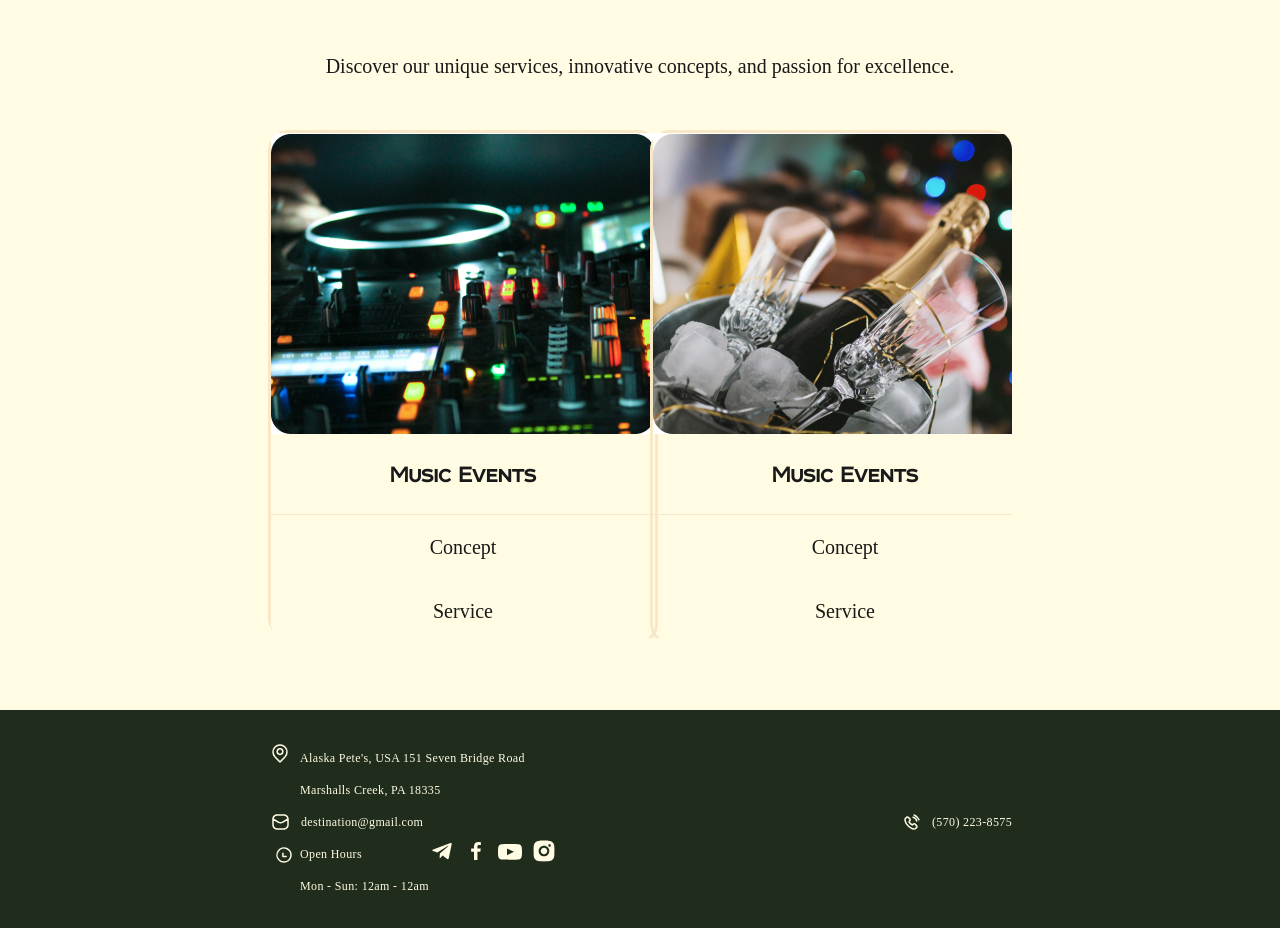
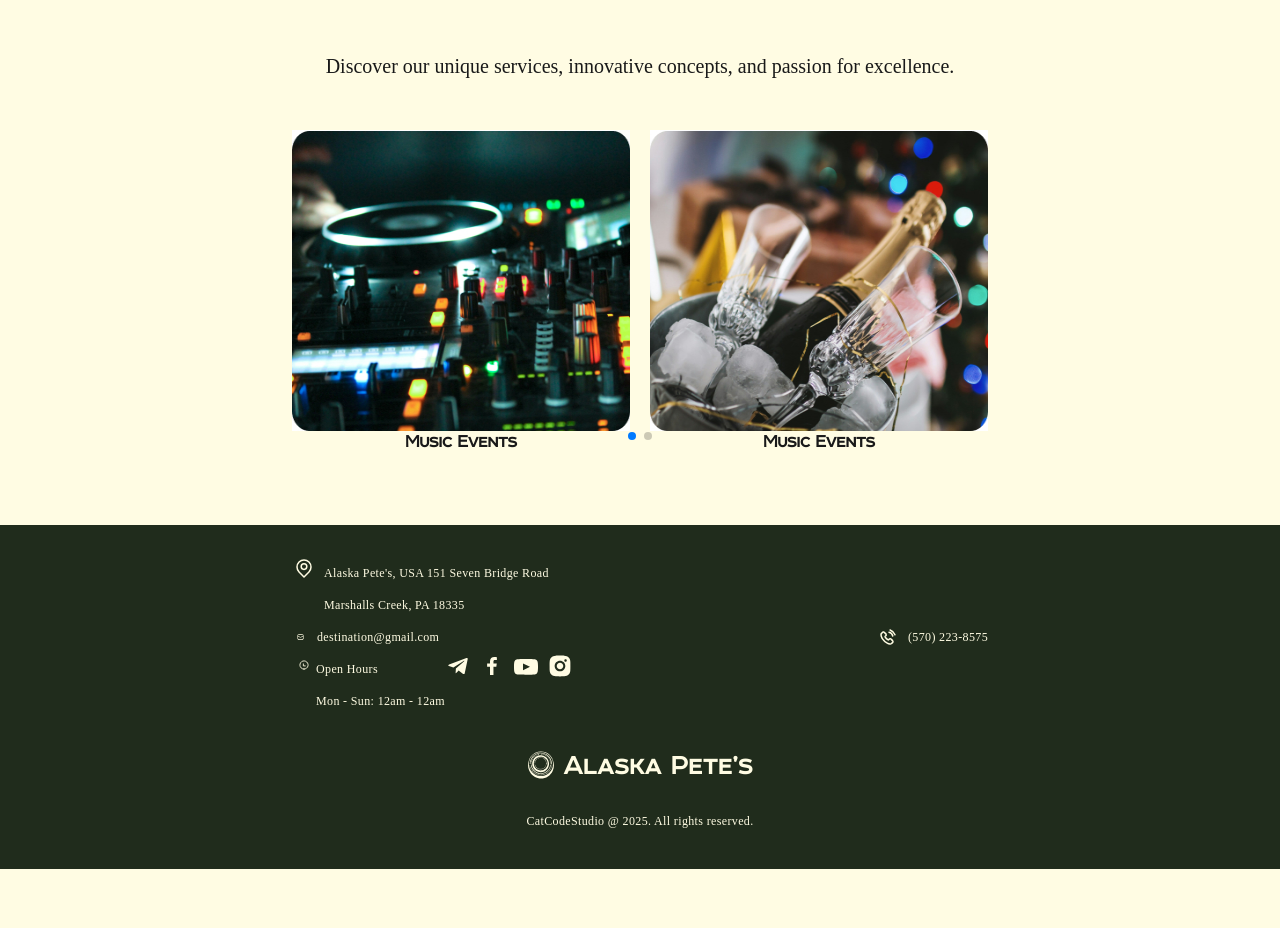
Before and after one commit to Pozniak17/alaska-petes-restaurant, a Next.js app: page / in a window 1280 px wide. Shown: the part 1020-1948 px from the top of the page. After the commit the page ends 1889 px from the top, so only its background shows below. Built offline with nearby package versions, Linux system fonts and the light colour scheme.

Commit message:
update Slider

```diff
--- a/src/app/shared/Slider/Slider.module.css
+++ /dev/null
@@ -1,50 +0,0 @@
-.image {
-}
-
-.swiper-slide {
-  width: 300px;
-}
-
-.swiper_wrapper {
-  /* width: 100%; */
-  height: 508px;
-  border-radius: 20px;
-  /* border: 3px solid var(--BG-Dark-Beige, #f9e8c7); */
-}
-
-.test {
-  width: 300px;
-  height: 508px;
-  border-radius: 20px;
-  border: 3px solid var(--BG-Dark-Beige, #f9e8c7);
-}
-
-@media (min-width: 744px) {
-  .test {
-    width: 384px;
-  }
-}
-
-.title {
-  padding: 24px;
-  padding-bottom: 24px;
-  color: var(--Body-Text, #191919);
-
-  /* Tablet/Heading/H2 */
-  font-family: Room;
-  font-size: 24px;
-  font-style: normal;
-  font-weight: 700;
-  line-height: 32px; /* 133.333% */
-  letter-spacing: 0.24px;
-  border-bottom: 1px solid var(--BG-Dark-Beige, #f9e8c7);
-}
-
-.text {
-  padding: 16px 24px;
-  color: var(--Body-Text, #191919);
-  font-family: PermianSerifTypeface;
-  font-size: 20px;
-
-  line-height: 32px;
-}
--- a/src/app/shared/Slider/Slider.tsx
+++ b/src/app/shared/Slider/Slider.tsx
@@ -1,6 +1,10 @@
 import { Swiper, SwiperSlide } from 'swiper/react';
-import { Pagination } from 'swiper/modules';
+import { Pagination, Autoplay } from 'swiper/modules';
 import 'swiper/css';
+import 'swiper/css/navigation';
+import 'swiper/css/pagination';
+import 'swiper/css/scrollbar';
+
 import Image from 'next/image';
 import styles from './Slider.module.css';
 
@@ -11,12 +15,14 @@ import img3 from '../../../../public/image/event3.jpg';
 export default function Slider() {
   return (
     <Swiper
+      modules={[Pagination, Autoplay]}
       spaceBetween={20}
-      slidesPerView={3}
       pagination={{ clickable: true }}
-      modules={[Pagination]}
-      className={styles.swiper_wrapper}
+      centeredSlidesBounds={true}
       breakpoints={{
+        0: {
+          slidesPerView: 1,
+        },
         360: {
           slidesPerView: 1,
         },
@@ -25,40 +31,23 @@ export default function Slider() {
         },
         1440: {
           slidesPerView: 3,
+          spaceBetween: 24,
         },
       }}
     >
       <SwiperSlide>
-        <div className={styles.swiper_wrapper} style={{ width: '300px' }}>
-          <div className={styles.test}>
-            <Image src={img1} alt="Event 1" className={styles.image} />
-            <h3 className={styles.title}>Music Events</h3>
-            <p className={styles.text}>Concept</p>
-            <p className={styles.text}>Service</p>
-          </div>
-        </div>
+        <Image src={img1} alt="Event 1" />
+        <h3>Music Events</h3>
       </SwiperSlide>
 
       <SwiperSlide>
-        <div className={styles.swiper_wrapper} style={{ width: '300px' }}>
-          <div className={styles.test}>
-            <Image src={img2} alt="Event 2" className={styles.image} />
-            <h3 className={styles.title}>Music Events</h3>
-            <p className={styles.text}>Concept</p>
-            <p className={styles.text}>Service</p>
-          </div>
-        </div>
+        <Image src={img2} alt="Event 2" />
+        <h3>Music Events</h3>
       </SwiperSlide>
 
       <SwiperSlide>
-        <div className={styles.swiper_wrapper} style={{ width: '300px' }}>
-          <div className={styles.test}>
-            <Image src={img3} alt="Event 3" className={styles.image} />
-            <h3 className={styles.title}>Music Events</h3>
-            <p className={styles.text}>Concept</p>
-            <p className={styles.text}>Service</p>
-          </div>
-        </div>
+        <Image src={img3} alt="Event 3" />
+        <h3>Music Events</h3>
       </SwiperSlide>
     </Swiper>
   );
--- a/src/app/styles/globals.css
+++ b/src/app/styles/globals.css
@@ -8,6 +8,12 @@
     url('/fonts/room.woff') format('woff');
   font-weight: normal;
   font-style: normal;
+}
+
+*,
+*::before,
+*::after {
+  box-sizing: border-box;
 }
 
 body {
```
